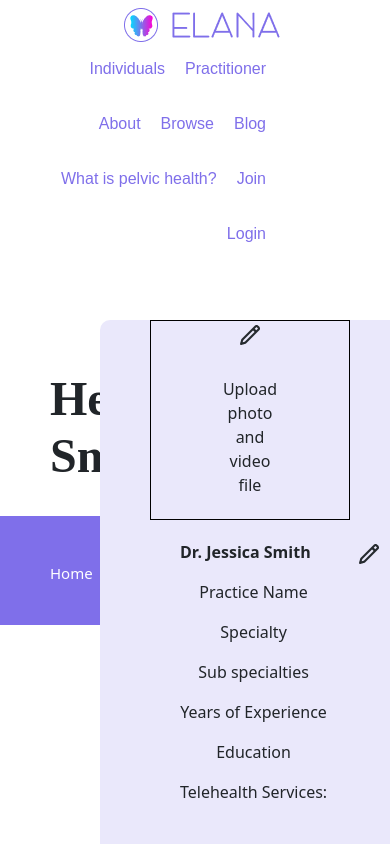
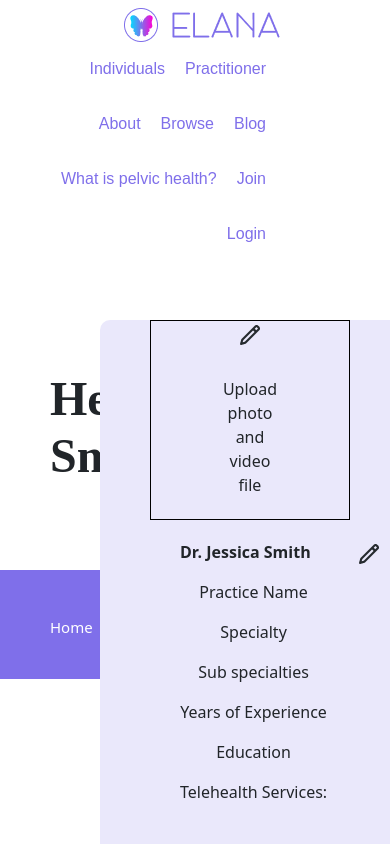
Before and after one commit to MVP-Marketplace/elana-new, a React (Create React App) app in the folder frontend/: page /practitionerProfile in a window 390 px wide. Shown: the top 844 px of the page. Built offline with nearby package versions, Linux system fonts and the light colour scheme; a web font is replaced by a local one.

Commit message:
i hate you mobile view

```diff
--- a/frontend/src/index.css
+++ b/frontend/src/index.css
@@ -605,6 +605,10 @@ span {
   align-items: baseline;
 }
 
+@media only screen and (max-width: 579px){
+  .footer { margin-top: 2000px; }
+}
+
 
 /* //////////singup */
 .signupGradient {
@@ -817,7 +821,8 @@ CSS PractitionerProfilePage--------------------**********/
 .pp {
   margin: 0 auto;
   width: 1440px;
-  height: 1080px;
+  height: 100vh ;
+  margin-bottom: 300px;
 }
 .ppConainer {
   margin: 0 auto;
@@ -1195,8 +1200,11 @@ background-color: #EAE8FB;
 .boxmodal{
   border-radius: 25px;
 }
+::-webkit-input-placeholder {
+  margin: 50px;
+}
 @media only screen and (max-width: 679px){
-  .pp { width: 100%; height:100%; display:grid;}
+  .pp { width: 100%; height:100%;}
 }
 @media only screen and (max-width: 667px) {
   .pp .ppConainer{
@@ -1249,6 +1257,9 @@ background-color: #EAE8FB;
   .iconmodal{
     display: block;
   }
+  .ppHeader{
+    margin-bottom: 1000px;
+  }
  }
 /* .iconmodal{
   width: 40px;
```
